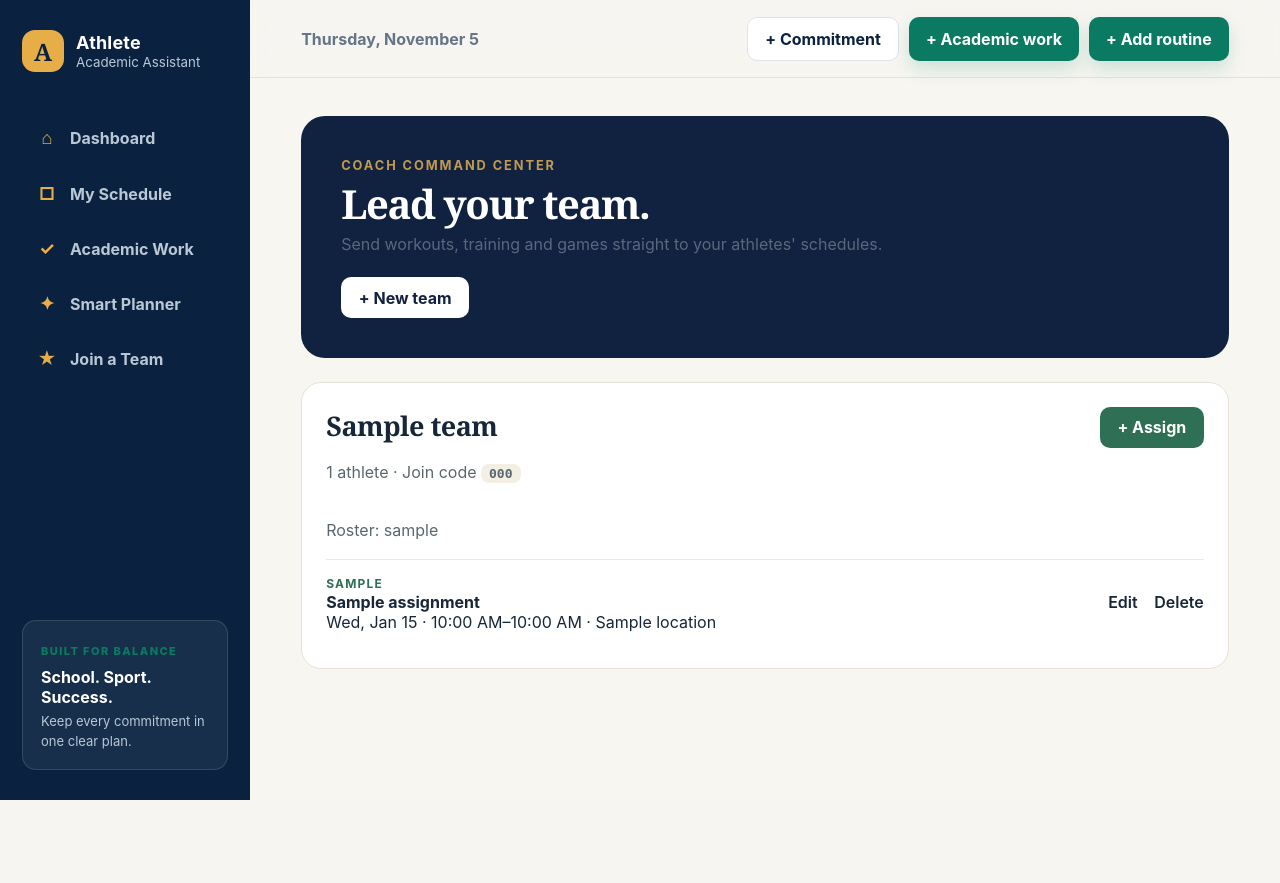
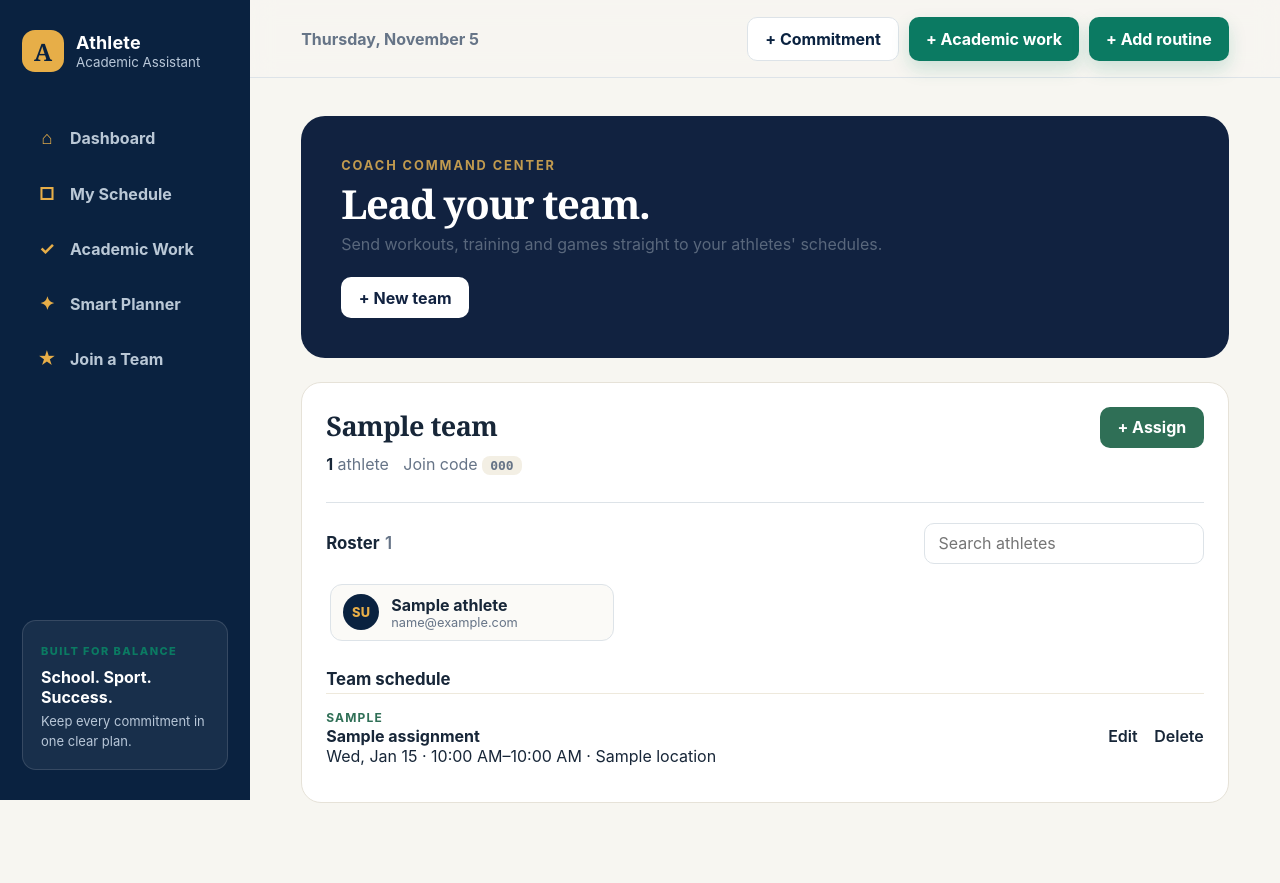
Before and after one commit to elijah5williams/SE_Scheduler, a Django app: template planner/templates/planner/coach_dashboard.html in a window 1280 px wide. Before the commit the page ends 800 px from the top, so only its background shows below. Run offline with Django 5.2, Linux system fonts and the light colour scheme; the template is opened without the code that fills it: most values are stand-ins (such as "Sample title", 1, 10 or a date in 2020).

Commit message:
Redesign coach dashboard roster as a searchable athlete grid
Replaces the comma-separated username list with cards showing each
athlete's initials, full name and email, sorted by last name, with a
search box. Shows the head coach in the team header.

Co-Authored-By: Claude Opus 5.5 <noreply@anthropic.com>
Claude-Session: https://claude.ai/code/session_01YWMhwc6bknuwy2iKNWxvfZ

```diff
--- a/planner/templates/planner/coach_dashboard.html
+++ b/planner/templates/planner/coach_dashboard.html
@@ -11,7 +11,24 @@
   .team-head { display:flex; justify-content:space-between; align-items:flex-start; gap:1rem; flex-wrap:wrap; }
   .team-head h2 { margin:0; }
   .code { background:#f3efe4; border-radius:8px; padding:.15rem .5rem; font-family:monospace; font-weight:700; }
-  .roster { margin:1rem 0; color:#5b676e; }
+  .team-meta { margin:.5rem 0 0; color:var(--muted); display:flex; flex-wrap:wrap; align-items:center; gap:.4rem .9rem; }
+  .team-meta strong { color:var(--ink); }
+  .roster-block { margin-top:1.5rem; border-top:1px solid var(--line); padding-top:1.25rem; }
+  .roster-bar { display:flex; justify-content:space-between; align-items:center; gap:1rem; flex-wrap:wrap; margin-bottom:1rem; }
+  .roster-bar h3 { margin:0; font-size:1.05rem; }
+  .roster-bar h3 span { color:var(--muted); font-weight:600; margin-left:.35rem; }
+  .roster-search { width:min(100%, 280px); padding:.6rem .85rem; border:1px solid var(--line); border-radius:10px; background:#fff; color:var(--ink); }
+  .roster-search:focus { outline:2px solid var(--green); outline-offset:1px; border-color:transparent; }
+  .roster-grid { list-style:none; margin:0; padding:.25rem; display:grid; grid-template-columns:repeat(auto-fill, minmax(230px, 1fr)); gap:.6rem; max-height:440px; overflow-y:auto; }
+  .athlete { display:flex; align-items:center; gap:.75rem; padding:.6rem .75rem; border:1px solid var(--line); border-radius:12px; background:#fbfaf7; min-width:0; }
+  .athlete[hidden] { display:none; }
+  .avatar { flex:none; width:36px; height:36px; border-radius:50%; display:grid; place-items:center; background:var(--navy); color:var(--gold); font-weight:800; font-size:.8rem; letter-spacing:.02em; }
+  .athlete-text { min-width:0; }
+  .athlete-name { display:block; font-weight:700; color:var(--ink); white-space:nowrap; overflow:hidden; text-overflow:ellipsis; }
+  .athlete-email { display:block; font-size:.8rem; color:var(--muted); white-space:nowrap; overflow:hidden; text-overflow:ellipsis; }
+  .roster-empty { color:var(--muted); margin:.5rem 0 0; }
+  .schedule-block { margin-top:1.5rem; }
+  .schedule-block h3 { margin:0 0 .25rem; font-size:1.05rem; }
   .assign-row { display:flex; justify-content:space-between; align-items:center; gap:1rem; padding:.75rem 0; border-top:1px solid #eee9dc; }
   .assign-type { font-size:.75rem; font-weight:700; letter-spacing:.1em; text-transform:uppercase; color:#2f6f56; }
   .assign-actions a { margin-left:.75rem; font-weight:600; }
@@ -30,20 +47,44 @@
     <div class="team-head">
       <div>
         <h2>{{ team.name }}</h2>
-        <p class="roster">
-          {{ team.athletes.count }} athlete{{ team.athletes.count|pluralize }} ·
-          Join code <span class="code">{{ team.join_code }}</span>
+        <p class="team-meta">
+          {% if team.coach %}<span>Head coach <strong>{{ team.coach.get_full_name|default:team.coach.username }}</strong></span>{% endif %}
+          <span><strong>{{ team.athletes.count }}</strong> athlete{{ team.athletes.count|pluralize }}</span>
+          <span>Join code <span class="code">{{ team.join_code }}</span></span>
         </p>
       </div>
       <a class="coach-btn green" href="{% url 'planner:assignment_create' team.pk %}">+ Assign</a>
     </div>
 
-    {% if team.athletes.all %}
-      <p class="roster">Roster: {% for athlete in team.athletes.all %}{{ athlete.username }}{% if not forloop.last %}, {% endif %}{% endfor %}</p>
-    {% else %}
-      <p class="roster">No athletes yet. Share the join code above.</p>
+    <section class="roster-block" aria-label="{{ team.name }} roster">
+      <div class="roster-bar">
+        <h3>Roster<span>{{ team.athletes.count }}</span></h3>
+        {% if team.athletes.all %}
+          <input class="roster-search" type="search" placeholder="Search athletes" aria-label="Search {{ team.name }} athletes" data-roster-search="roster-{{ team.pk }}">
+        {% endif %}
+      </div>
+      {% if team.athletes.all %}
+        <ul class="roster-grid" id="roster-{{ team.pk }}">
+          {% for athlete in team.athletes.all|dictsort:"first_name"|dictsort:"last_name" %}
+            <li class="athlete" data-search="{{ athlete.get_full_name|lower }} {{ athlete.email|lower }} {{ athlete.username|lower }}">
+              <span class="avatar" aria-hidden="true">{% if athlete.first_name %}{{ athlete.first_name|slice:":1"|upper }}{{ athlete.last_name|slice:":1"|upper }}{% else %}{{ athlete.username|slice:":2"|upper }}{% endif %}</span>
+              <span class="athlete-text">
+                <span class="athlete-name">{{ athlete.get_full_name|default:athlete.username }}</span>
+                <span class="athlete-email">{{ athlete.email|default:athlete.username }}</span>
+              </span>
+            </li>
+          {% endfor %}
+        </ul>
+        <p class="roster-empty" id="roster-{{ team.pk }}-none" hidden>No athletes match that search.</p>
+      {% else %}
+        <p class="roster-empty">No athletes yet. Share the join code above.</p>
+      {% endif %}
+    </section>
+
+    {% if team.assignments.all %}
+      <section class="schedule-block">
+        <h3>Team schedule</h3>
     {% endif %}
-
     {% for a in team.assignments.all %}
       <div class="assign-row">
         <div>
@@ -59,10 +100,28 @@
         </div>
       </div>
     {% endfor %}
+    {% if team.assignments.all %}</section>{% endif %}
   </article>
 {% empty %}
   <article class="team-card">
     <p class="empty">You don't have a team yet. Create one to get a join code for your athletes.</p>
   </article>
 {% endfor %}
+
+<script>
+  document.querySelectorAll("[data-roster-search]").forEach(function (input) {
+    var list = document.getElementById(input.dataset.rosterSearch);
+    var none = document.getElementById(input.dataset.rosterSearch + "-none");
+    input.addEventListener("input", function () {
+      var q = input.value.trim().toLowerCase();
+      var shown = 0;
+      list.querySelectorAll(".athlete").forEach(function (item) {
+        var match = !q || item.dataset.search.indexOf(q) !== -1;
+        item.hidden = !match;
+        if (match) shown++;
+      });
+      none.hidden = shown !== 0;
+    });
+  });
+</script>
 {% endblock %}
```
